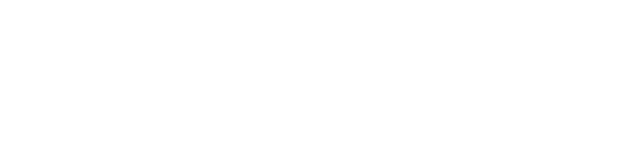
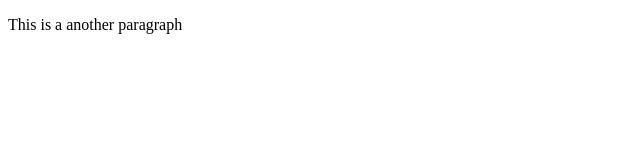
Before and after one commit to Amila088/learning-git, a plain HTML site: page index.html in a window 1280 px wide. Shown: the whole page, without its empty margins (0-640 px from the left). Drawn offline with Linux system fonts and the light colour scheme.

Commit message:
added another p tag

```diff
--- a/index.html
+++ b/index.html
@@ -3,5 +3,7 @@
   <head>
     <title>Page Title</title>
   </head>
-  <body></body>
+  <body>
+    <p>This is a another paragraph</p>
+  </body>
 </html>
```
